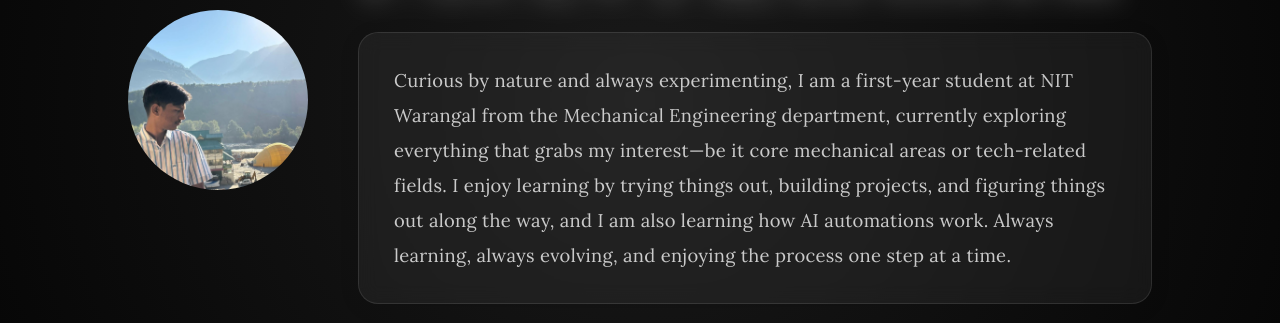
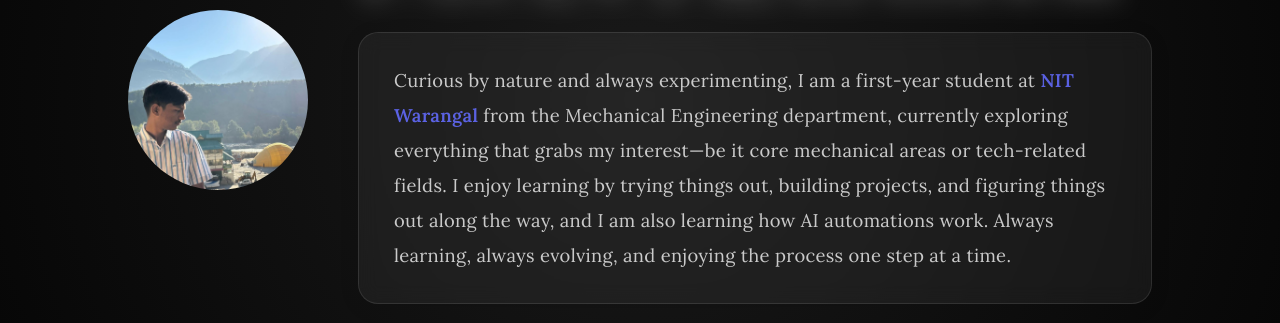
Before and after one commit to PAVANPRATHEEK/website1, a React (Vite) app: page / in a window 1280 px wide. Shown: the part 300-623 px from the top of the page. Built offline with nearby package versions, Linux system fonts and the light colour scheme.

Commit message:
Enhance homepage styling and updated projects section

```diff
--- a/src/components/Hero.jsx
+++ b/src/components/Hero.jsx
@@ -89,7 +89,7 @@ const Hero = () => {
                         fontWeight: '400',
                         letterSpacing: '0.3px'
                     }}>
-                        Curious by nature and always experimenting, I am a first-year student at NIT Warangal from the Mechanical Engineering department, currently exploring everything that grabs my interest—be it core mechanical areas or tech-related fields. I enjoy learning by trying things out, building projects, and figuring things out along the way, and I am also learning how AI automations work. Always learning, always evolving, and enjoying the process one step at a time.
+                        Curious by nature and always experimenting, I am a first-year student at <span style={{ color: 'var(--primary-color)', fontWeight: '600' }}>NIT Warangal</span> from the Mechanical Engineering department, currently exploring everything that grabs my interest—be it core mechanical areas or tech-related fields. I enjoy learning by trying things out, building projects, and figuring things out along the way, and I am also learning how AI automations work. Always learning, always evolving, and enjoying the process one step at a time.
                     </p>
                 </motion.div>
             </div>
```
